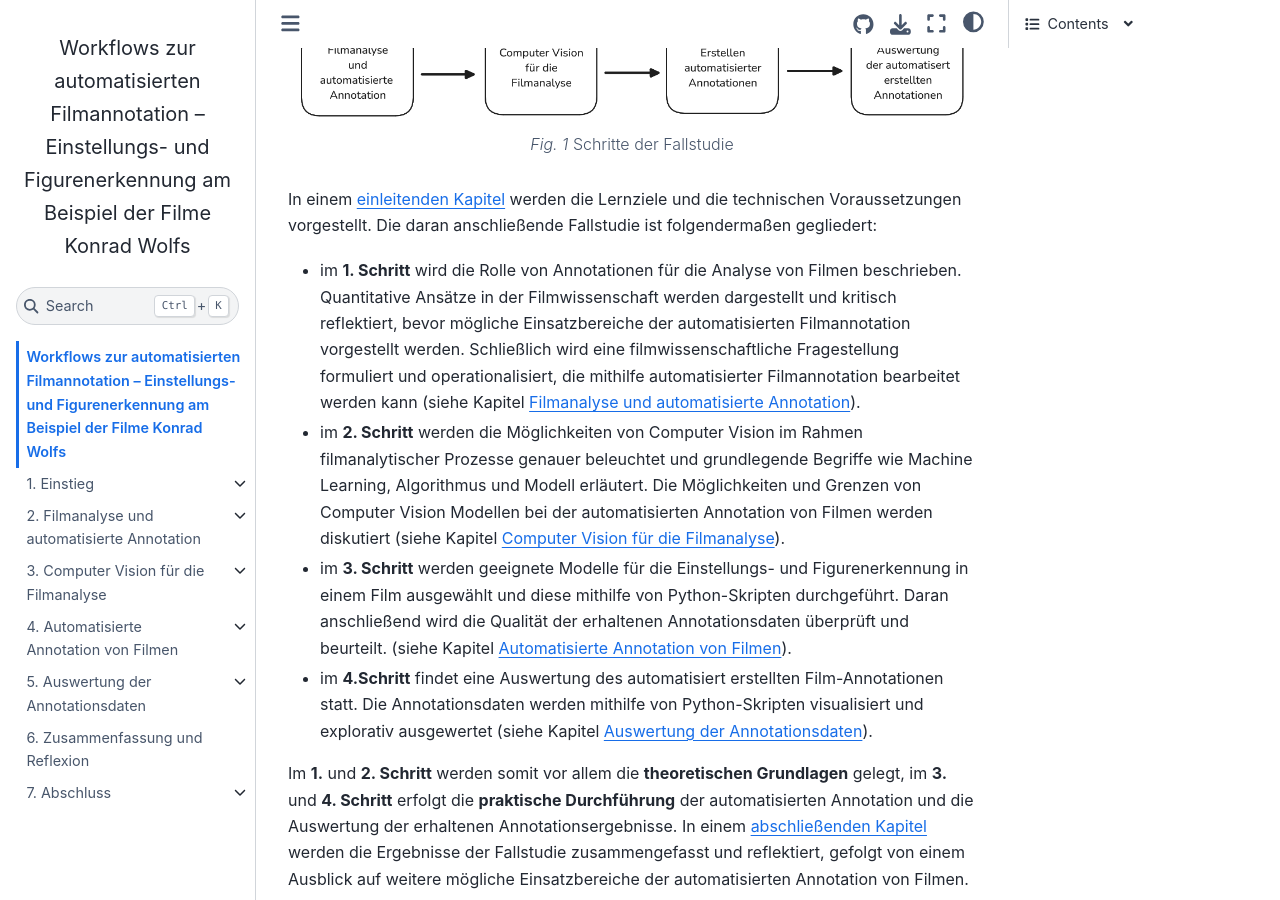
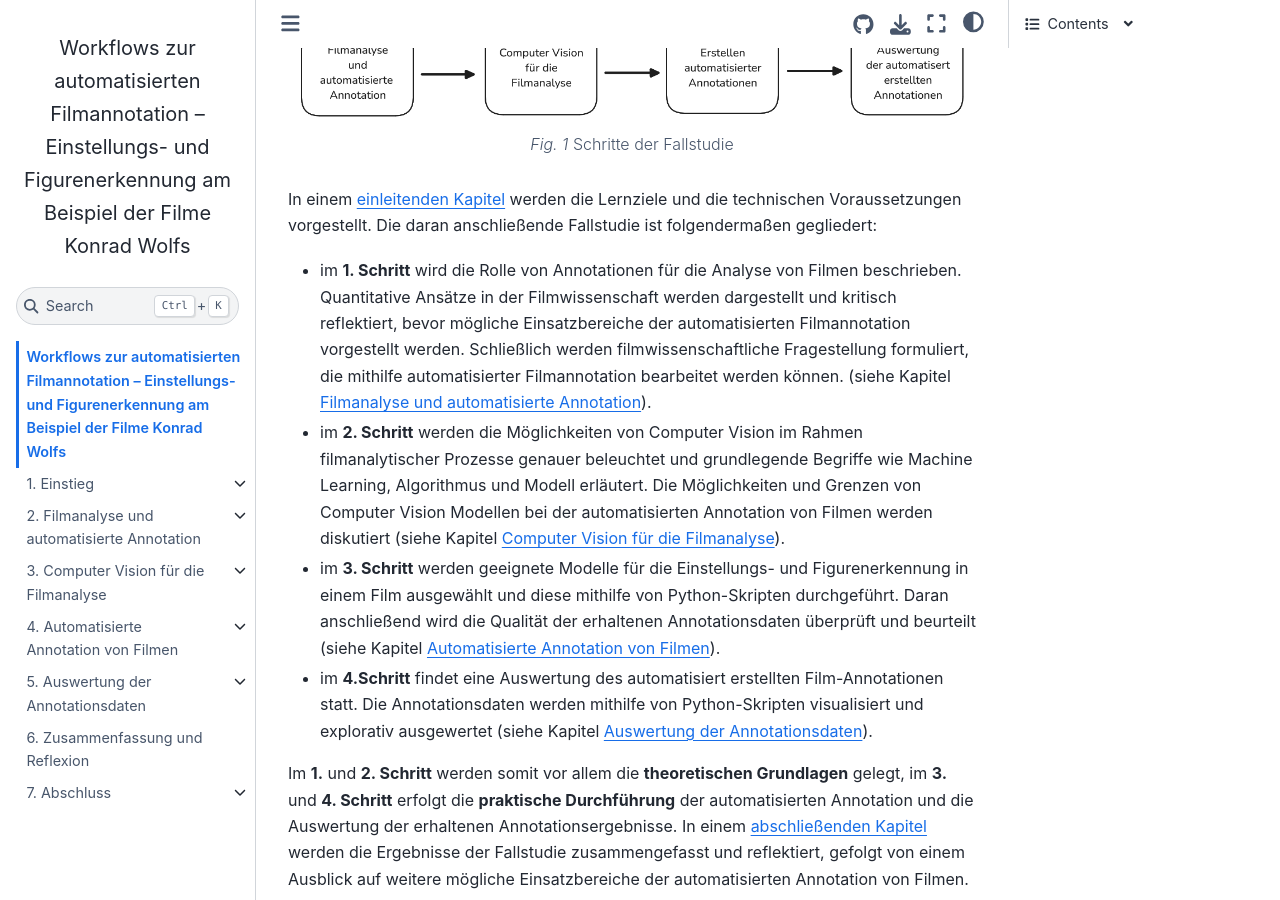
Before and after one commit to quadriga-dk/Bewegtes-Bild-Fallstudie-4, a Jupyter Book: the page built from einleitung.md, in a window 1280 px wide and 900 px high, scrolled down 1487 px. Built offline with Jupyter Book 1.0.4 settings and Sphinx 7.4.7 and the Sphinx Book theme 1.1.4, drawn with Linux system fonts in a browser that asks for light colours; pages that are not in the unit, such as notebooks, are missing from menus; cross-references to code outside the pages are shown as plain code.

Commit message:
Update einleitung.md

```diff
--- a/einleitung.md
+++ b/einleitung.md
@@ -52,11 +52,11 @@ Schritte der Fallstudie
 
 In einem [einleitenden Kapitel](einstieg/einleitung) werden die Lernziele und die technischen Voraussetzungen vorgestellt. Die daran anschließende Fallstudie ist folgendermaßen gegliedert:
 
-- im **1. Schritt** wird die Rolle von Annotationen für die Analyse von Filmen beschrieben. Quantitative Ansätze in der Filmwissenschaft werden dargestellt und kritisch reflektiert, bevor mögliche Einsatzbereiche der automatisierten Filmannotation vorgestellt werden. Schließlich wird eine filmwissenschaftliche Fragestellung formuliert und operationalisiert, die mithilfe automatisierter Filmannotation bearbeitet werden kann (siehe Kapitel [Filmanalyse und automatisierte Annotation](filmanalyse/einleitung)).
+- im **1. Schritt** wird die Rolle von Annotationen für die Analyse von Filmen beschrieben. Quantitative Ansätze in der Filmwissenschaft werden dargestellt und kritisch reflektiert, bevor mögliche Einsatzbereiche der automatisierten Filmannotation vorgestellt werden. Schließlich werden filmwissenschaftliche Fragestellung formuliert, die mithilfe automatisierter Filmannotation bearbeitet werden können. (siehe Kapitel [Filmanalyse und automatisierte Annotation](filmanalyse/einleitung)).
 
 - im **2. Schritt** werden die Möglichkeiten von Computer Vision im Rahmen filmanalytischer Prozesse genauer beleuchtet und grundlegende Begriffe wie Machine Learning, Algorithmus und Modell erläutert. Die Möglichkeiten und Grenzen von Computer Vision Modellen bei der automatisierten Annotation von Filmen werden diskutiert (siehe Kapitel [Computer Vision für die Filmanalyse](vision/einleitung)).
 
-- im **3. Schritt** werden geeignete Modelle für die Einstellungs- und Figurenerkennung in einem Film ausgewählt und diese mithilfe von Python-Skripten durchgeführt. Daran anschließend wird die Qualität der erhaltenen Annotationsdaten überprüft und beurteilt. (siehe Kapitel [Automatisierte Annotation von Filmen](annotation/einleitung)).
+- im **3. Schritt** werden geeignete Modelle für die Einstellungs- und Figurenerkennung in einem Film ausgewählt und diese mithilfe von Python-Skripten durchgeführt. Daran anschließend wird die Qualität der erhaltenen Annotationsdaten überprüft und beurteilt (siehe Kapitel [Automatisierte Annotation von Filmen](annotation/einleitung)).
 
 - im **4.Schritt** findet eine Auswertung des automatisiert erstellten Film-Annotationen statt. Die Annotationsdaten werden mithilfe von Python-Skripten visualisiert und explorativ ausgewertet (siehe Kapitel [Auswertung der Annotationsdaten](auswertung/einleitung)).
 
```
